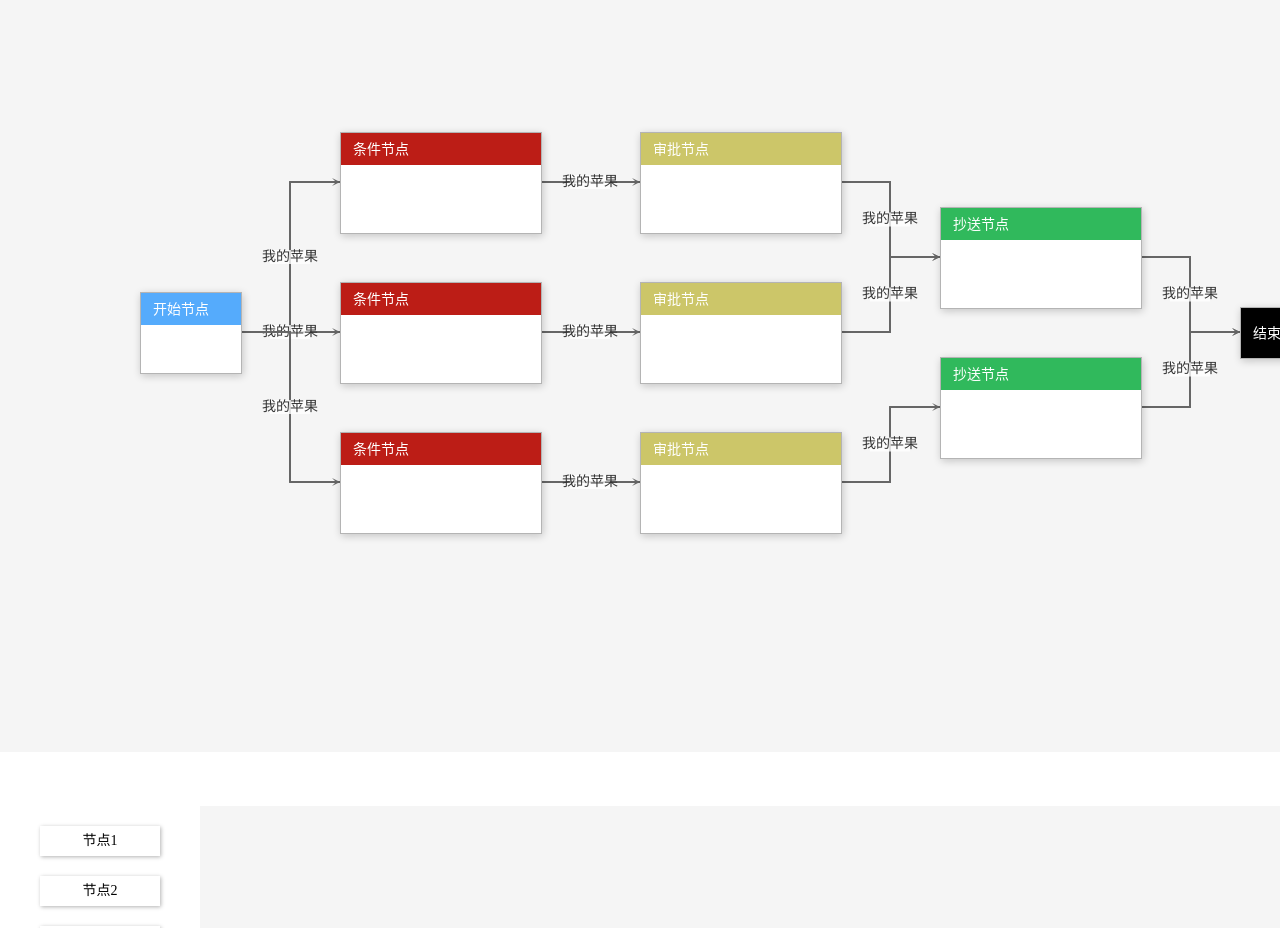
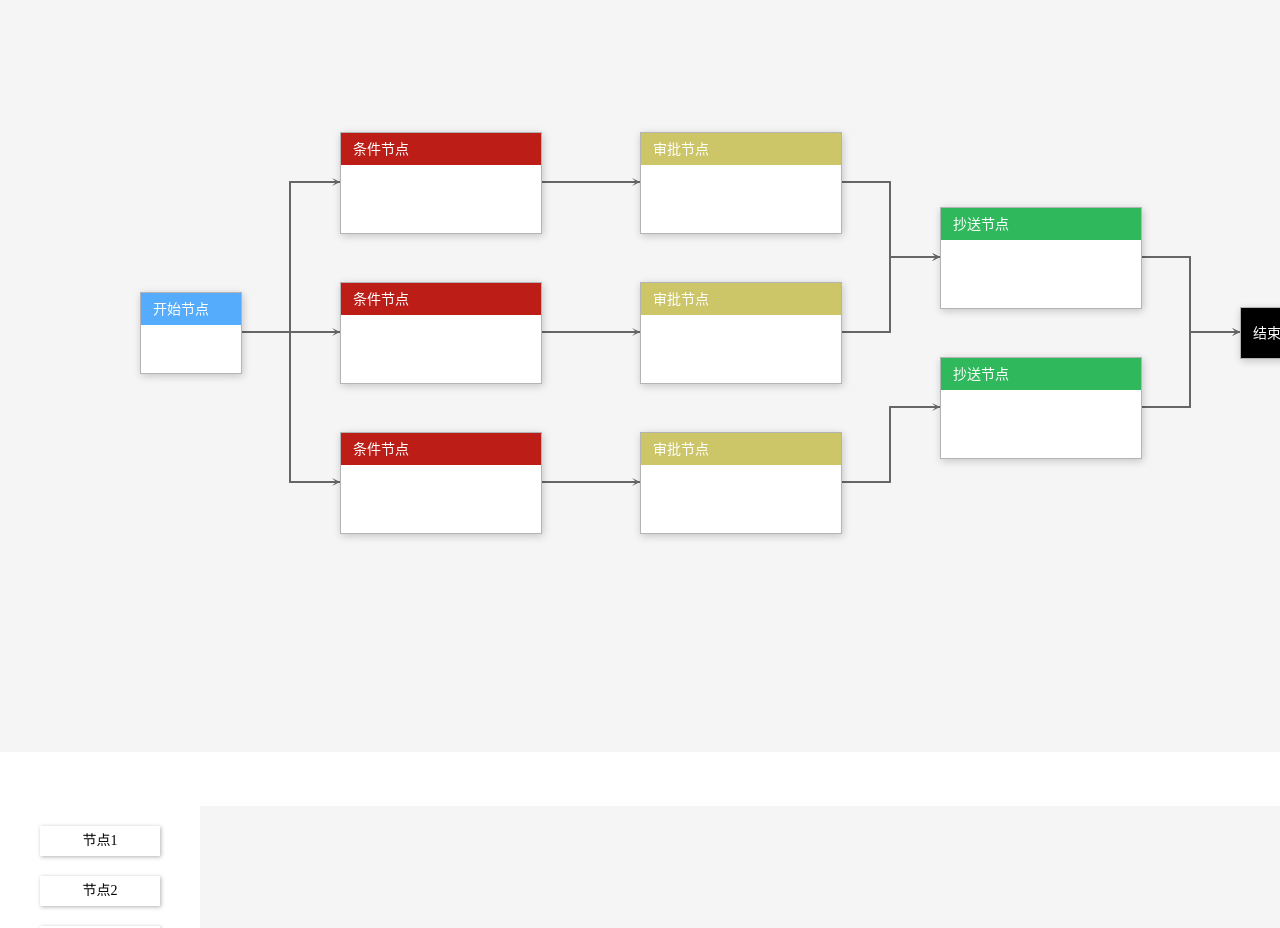
Before and after one commit to caohuatao/vue-super-flow, a Vue app: page / in a window 1280 px wide. Shown: the part 920-1848 px from the top of the page. Built offline with nearby package versions, Linux system fonts and the light colour scheme.

Commit message:
change  link padding

```diff
--- a/packages/index.vue
+++ b/packages/index.vue
@@ -11,6 +11,7 @@
 
     <graph-line
       v-if="temEdgeConf.visible"
+      :padding="linkPadding"
       :graph="graph"
       :link="temEdgeConf.link"
       :link-color="lineColor"
@@ -19,6 +20,7 @@
 
     <graph-line
       v-for="(edge, idx) in graph.linkList"
+      :padding="linkPadding"
       :graph="graph"
       :link="edge"
       :key="edge.key"
@@ -162,6 +164,10 @@
       linkMenu: {
         type: Array,
         default: () => []
+      },
+      linkPadding: {
+        type: Number,
+        default: 50,
       },
       linkDesc: {
         type: Object,
--- a/packages/link.vue
+++ b/packages/link.vue
@@ -37,7 +37,7 @@
         currentPathPointList: null,
         appendTextLen: 0,
         descConf: Object.assign({
-          content(link) {return '我的苹果'},
+          content(link) {return ''},
           color: '#333333',
           background: 'rgba(255,255,255,0.8)',
           height: 14,
```
